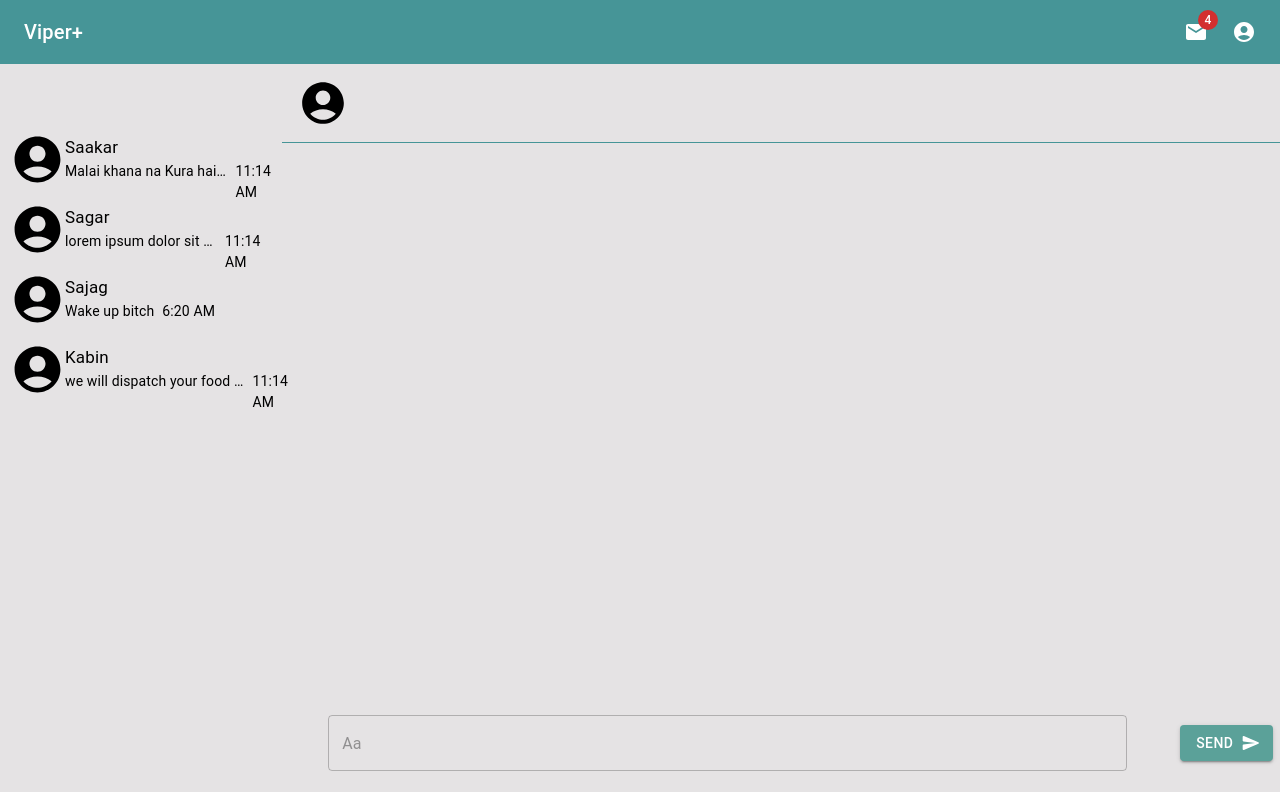
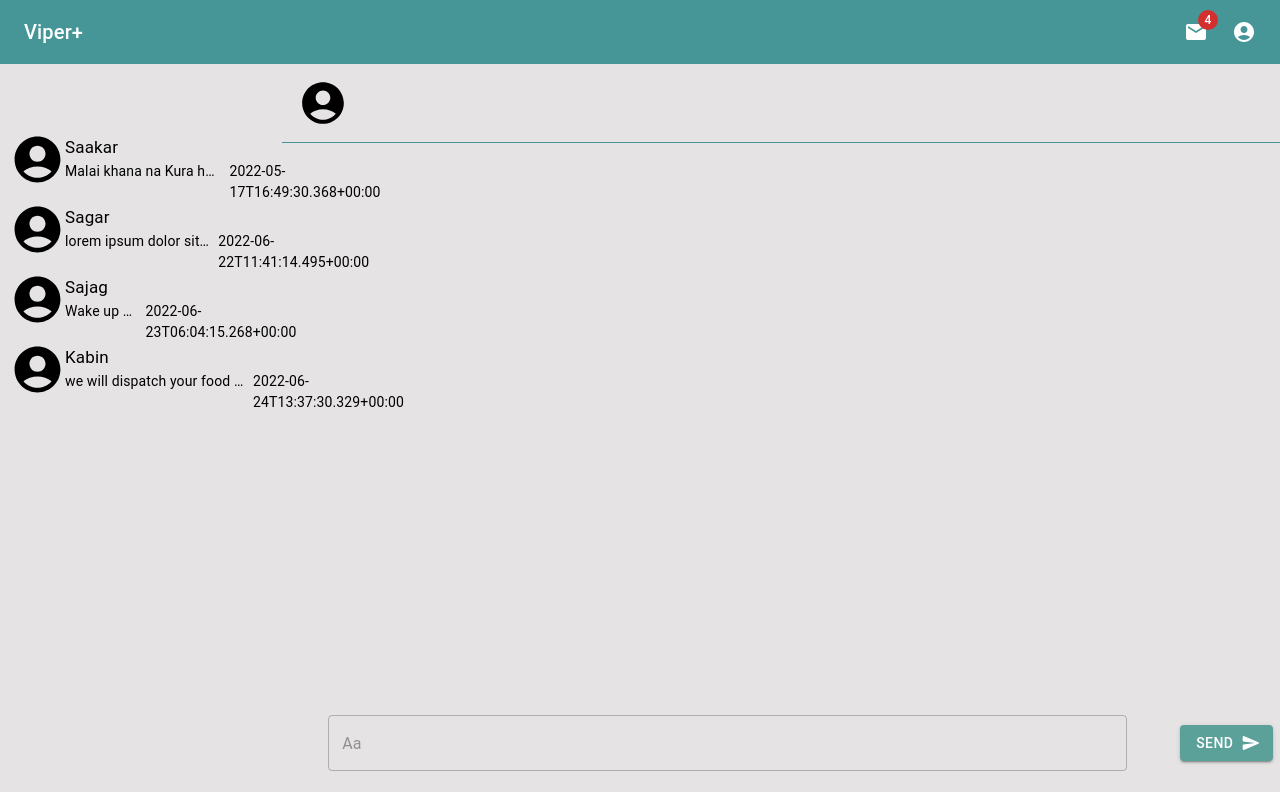
Before and after one commit to ghimiresaurav/viper-pro, a React (Create React App) app: page / in a window 1280 px wide. Built offline with nearby package versions, Linux system fonts and the light colour scheme.

Commit message:
create format time func, update chat data

```diff
--- a/src/data/chats.js
+++ b/src/data/chats.js
@@ -2,25 +2,25 @@ const chats = [
   {
     name: "Saakar",
     latestMessage: "Malai khana na Kura hai khau",
-    time: "11:14 AM",
+    time: "2022-05-17T16:49:30.368+00:00",
     _id: "6360057b5b21d25339bcf11d",
   },
   {
     name: "Sagar",
     latestMessage: "lorem ipsum dolor sit amet",
-    time: "11:14 AM",
+    time: "2022-06-22T11:41:14.495+00:00",
     _id: "636006525b21d25339bcf13c",
   },
   {
     name: "Sajag",
     latestMessage: "Wake up bitch",
-    time: "6:20 AM",
+    time: "2022-06-23T06:04:15.268+00:00",
     _id: "635ff6c25b21d25339bcf04e",
   },
   {
     name: "Kabin",
     latestMessage: "we will dispatch your food as soon as it is ready",
-    time: "11:14 AM",
+    time: "2022-06-24T13:37:30.329+00:00",
     _id: "6368f26677b679d2a2b1b607",
   },
 ];
```
Also changed, not shown: src/utils/formatTime.js (added, +33 -0 lines).
